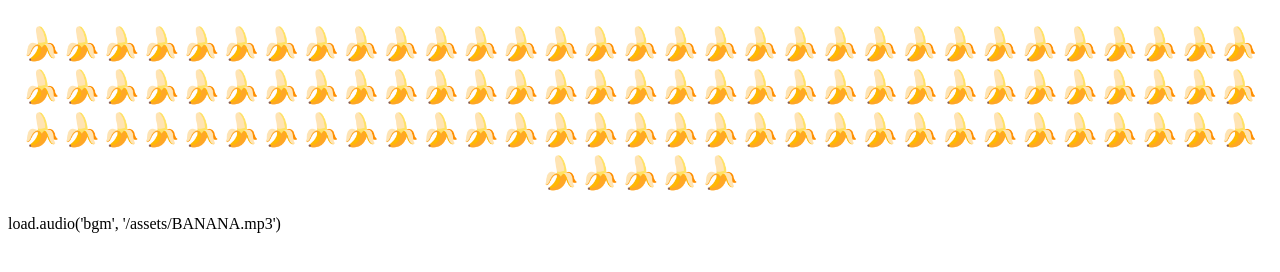
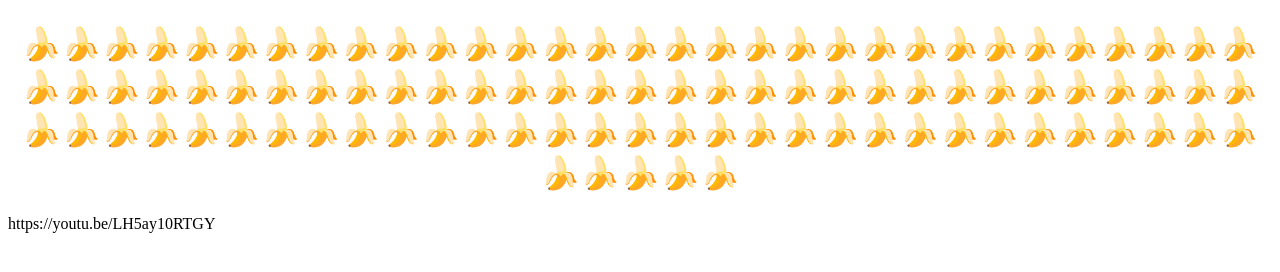
Before and after one commit to zndndnxnxnxnxnxnxnxn/BANANA, a plain HTML site: page index.html in a window 1280 px wide. Drawn offline with nearby package versions, Linux system fonts and the light colour scheme.

Commit message:
Update index.html

```diff
--- a/index.html
+++ b/index.html
@@ -12,6 +12,6 @@
     <div id="messageBox" class="sendmessage">
          <h1 style="text-align: center;font-family: 'Open Sans', sans-serif;">🍌🍌🍌🍌🍌🍌🍌🍌🍌🍌🍌🍌🍌🍌🍌🍌🍌🍌🍌🍌🍌🍌🍌🍌🍌🍌🍌🍌🍌🍌🍌🍌🍌🍌🍌🍌🍌🍌🍌🍌🍌🍌🍌🍌🍌🍌🍌🍌🍌🍌🍌🍌🍌🍌🍌🍌🍌🍌🍌🍌🍌🍌🍌🍌🍌🍌🍌🍌🍌🍌🍌🍌🍌🍌🍌🍌🍌🍌🍌🍌🍌🍌🍌🍌🍌🍌🍌🍌🍌🍌🍌🍌🍌🍌🍌🍌🍌🍌 </h1>
 
-    load.audio('bgm', '/assets/BANANA.mp3')
+    https://youtu.be/LH5ay10RTGY
 
 </html>
```
